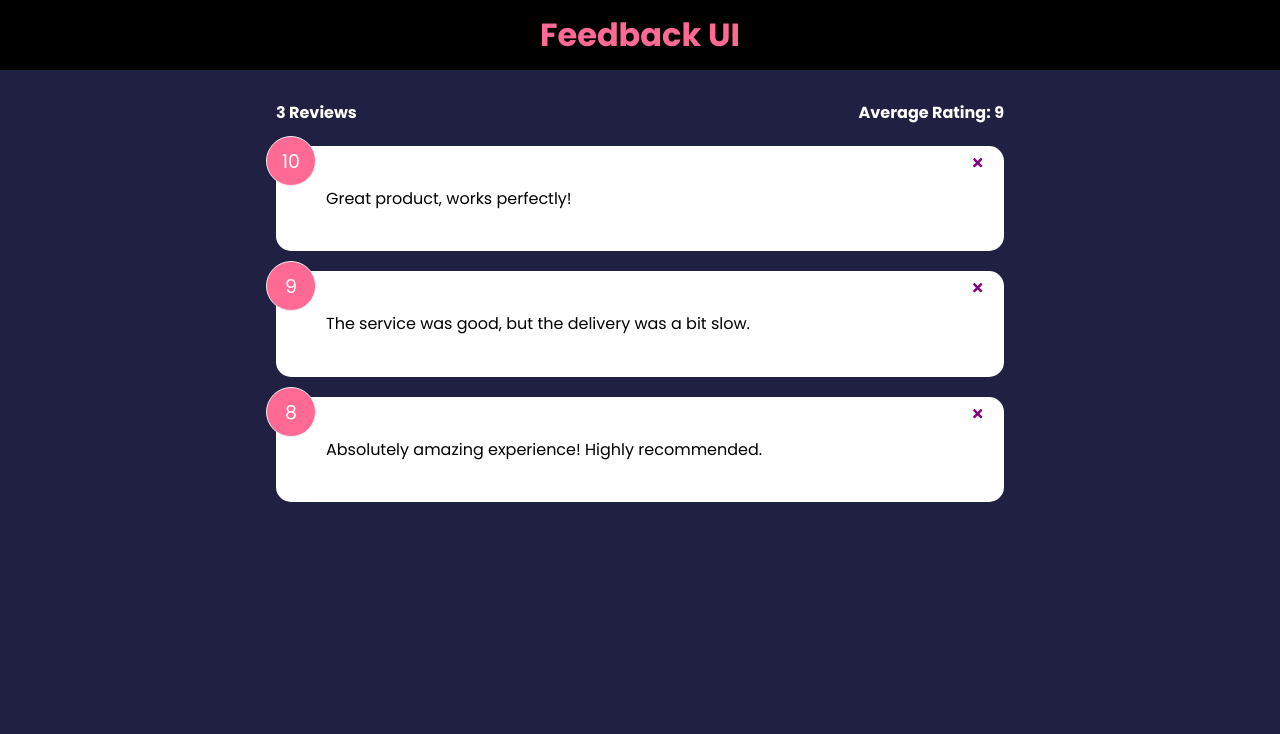
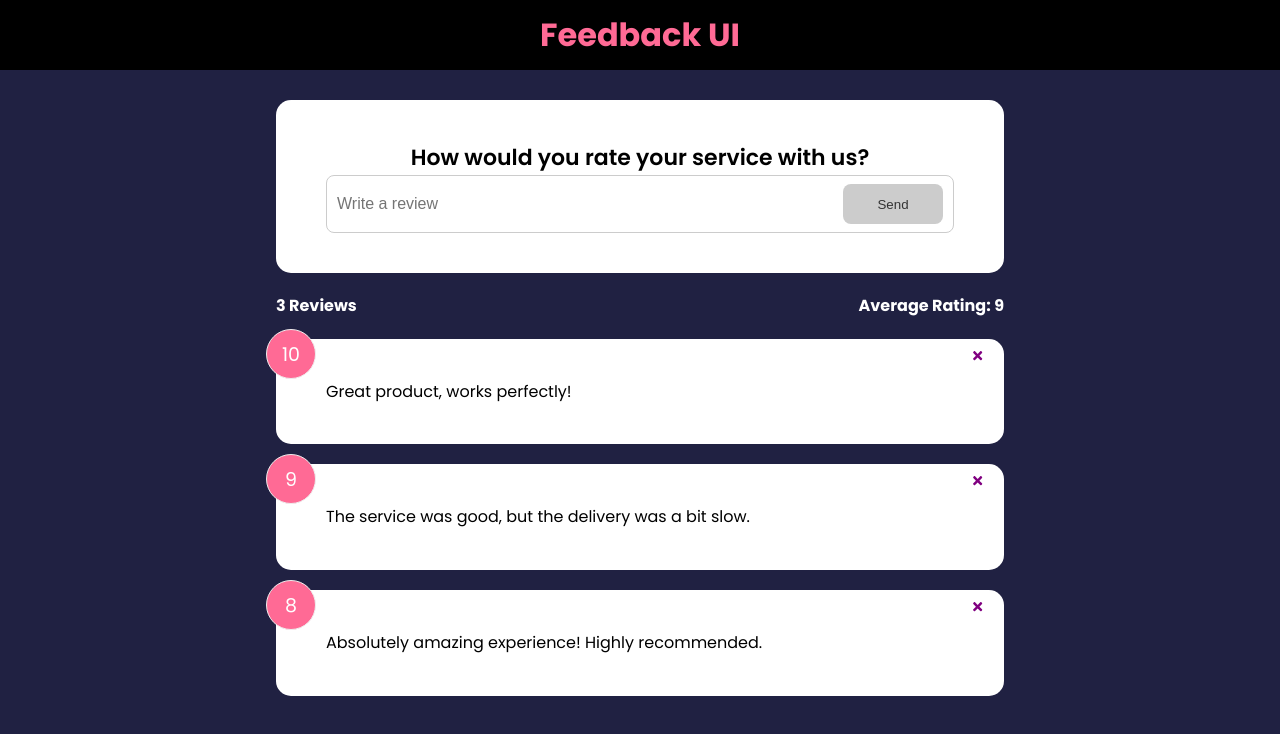
Before and after one commit to Uzafar90/React_Learning_Project_1, a React (Create React App) app: page / in a window 1280 px wide. Shown: the top 734 px of the page. Built offline with nearby package versions, Linux system fonts and the light colour scheme.

Commit message:
update file

```diff
--- a/src/App.js
+++ b/src/App.js
@@ -3,6 +3,7 @@
 import FeedbackList from './components/FeedbackList';
 import FeedbackStat from './components/FeedbackStat';
 import FeedbackData from './data/feedbackData';
+import FeedbackForm from './components/FeedbackForm';
 
 function App(props) {
 	const [feedback, setFeedback] = useState(FeedbackData);
@@ -16,6 +17,7 @@
 		<>
 			<Header />
 			<div className="container">
+				<FeedbackForm />
 				<FeedbackStat feedback={feedback} />
 				<FeedbackList feedback={feedback} handleDelete={deleteFeedback} />
 			</div>
--- /dev/null
+++ b/src/components/FeedbackForm.jsx
@@ -0,0 +1,30 @@
+import { useState } from 'react';
+import Card from './shared/Card';
+import Button from './shared/Button';
+
+function FeedbackForm() {
+	const [text, setText] = useState('');
+
+	const handleTextChange = (e) => {
+		setText(e.target.value);
+	};
+
+	return (
+		<Card>
+			<form>
+				<h2>How would you rate your service with us?</h2>
+				<div className="input-group">
+					<input
+						onChange={handleTextChange}
+						type="text"
+						placeholder="Write a review"
+						value={text}
+					/>
+					<Button type="submit">Send</Button>
+				</div>
+			</form>
+		</Card>
+	);
+}
+
+export default FeedbackForm;
--- /dev/null
+++ b/src/components/shared/Button.jsx
@@ -0,0 +1,23 @@
+import PropTypes from 'prop-types';
+
+function Button({ children, version, type, isDisabled }) {
+	return (
+		<button type={type} disabled={isDisabled} className={`btn btn-${version}`}>
+			{children}
+		</button>
+	);
+}
+
+Button.defaultProps = {
+	version: 'primary',
+	type: 'button',
+	isDisabled: 'false'
+};
+Button.propTypes = {
+	children: PropTypes.node.isRequired,
+	version: PropTypes.string,
+	type: PropTypes.string,
+	isDisabled: PropTypes.bool
+};
+
+export default Button;
```
